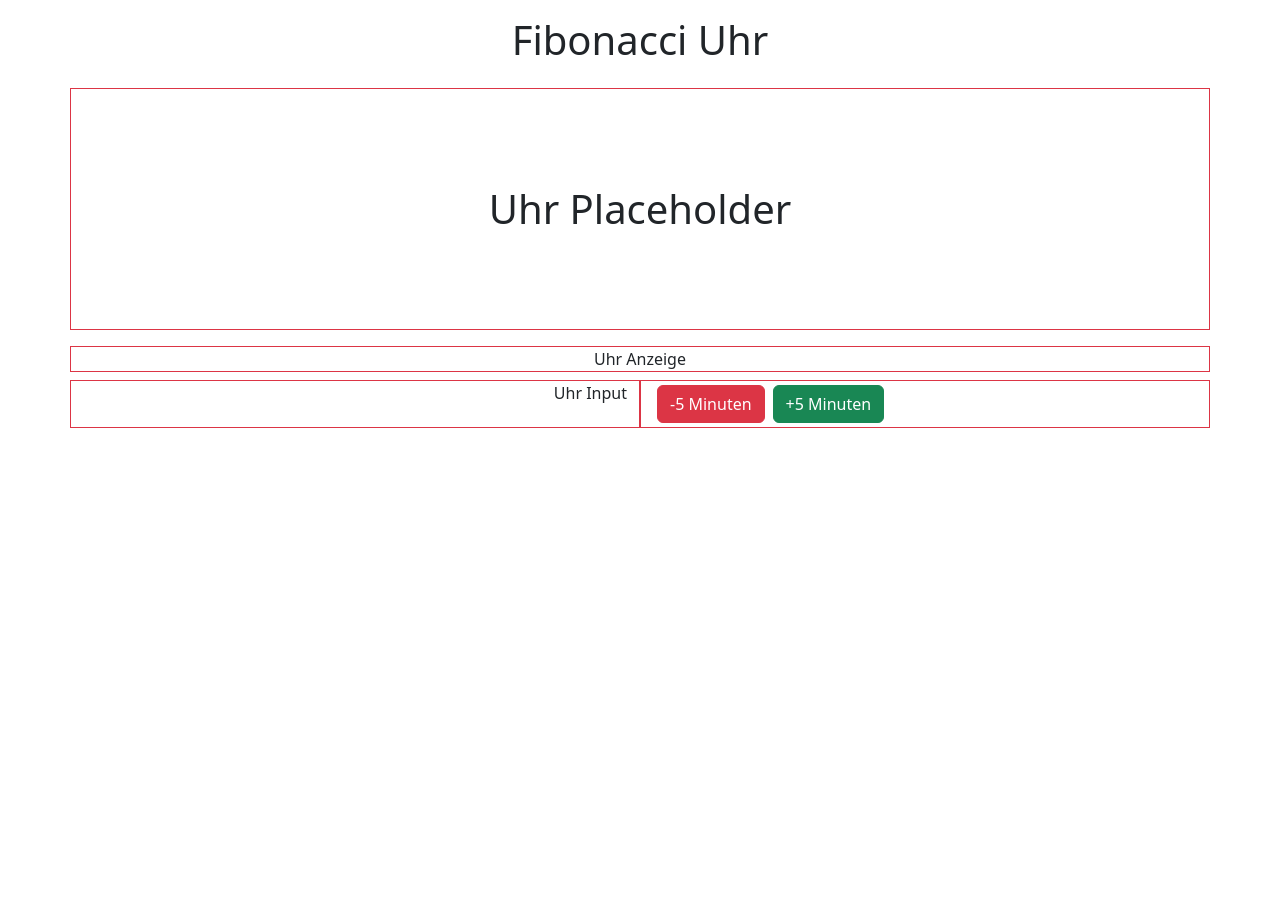
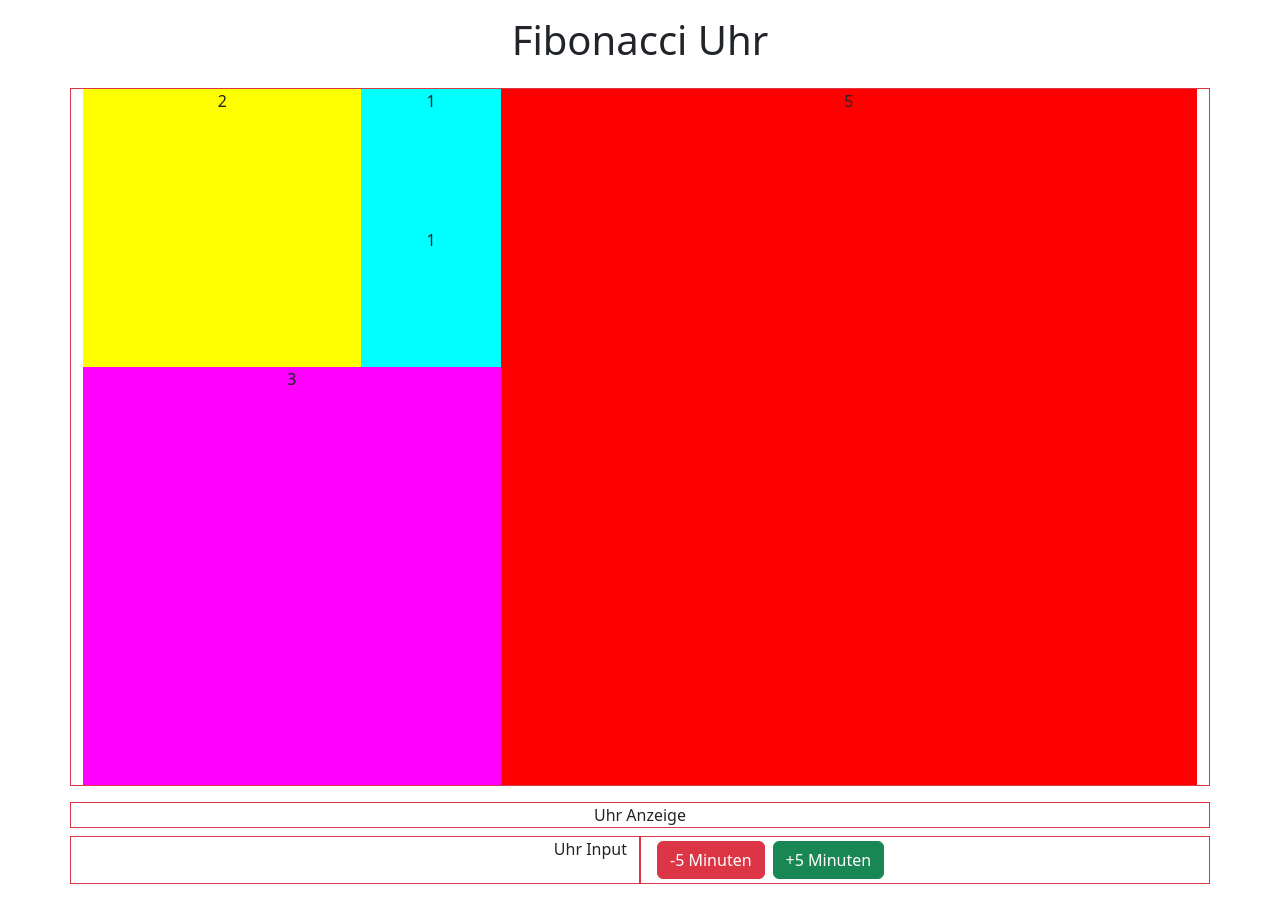
Before and after one commit to brandt-codes/fibonacci-uhr, an Angular app: page / in a window 1280 px wide. Before the commit the page ends 800 px from the top, so only its background shows below. Built offline with nearby package versions, Linux system fonts and the light colour scheme.

Commit message:
feat: create clock structure

```diff
--- a/src/app/clock/clock.component.html
+++ b/src/app/clock/clock.component.html
@@ -1,2 +1,31 @@
-
-<h1 class="m-5 p-5 text-center">Uhr Placeholder</h1>
+<div class="text-center mx-auto">
+  <div class="wrapper-five-and-rest">
+    <div class="rest-of-five d-inline-block">
+      <div class="wrapper-three-and-rest">
+        <div class="rest-of-three">
+          <div class="wrapper-two-and-rest d-block">
+            <div class="two d-inline-block align-top size2 square">
+              2
+            </div>
+            <div class="rest-of-two d-inline-block">
+              <div class="wrapper-one-and-rest d-block">
+                <div class="one size1 square">
+                  1
+                </div>
+                <div class="one size1 square">
+                  1
+                </div>
+              </div>
+            </div>
+          </div>
+        </div>
+        <div class="three size3 square">
+          3
+        </div>
+      </div>
+    </div>
+    <div class="five d-inline-block align-top size5 square">
+      5
+    </div>
+  </div>
+</div>
--- a/src/app/clock/clock.component.scss
+++ b/src/app/clock/clock.component.scss
@@ -0,0 +1,37 @@
+.clock-wrapper {
+  //width: 80%;
+}
+
+.square {
+  aspect-ratio: 1 / 1;
+}
+
+.one {
+  background: #00ffff;
+  width: 100%;
+}
+
+.two {
+  background: #ffff00;
+  width: 66.6%;
+}
+.rest-of-two {
+  width: 33.3%;
+}
+
+
+.three {
+  background: #ff00ff;
+  width: 100%;
+}
+.rest-of-three {
+  width: 100%;
+}
+
+.five {
+  background: #ff0000;
+  width: 62.5%;
+}
+.rest-of-five {
+  width: 37.5%;
+}
```
